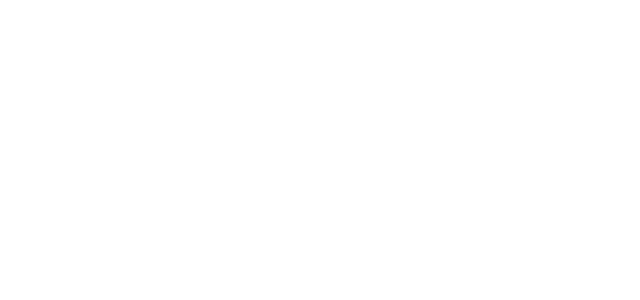
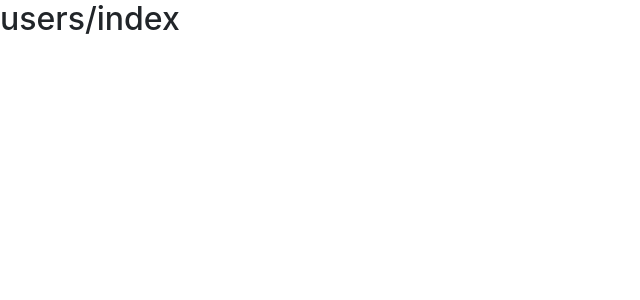
Before and after one commit to residenti/nuxtjs-guide-app, a Nuxt app: page /users in a window 1280 px wide. Before the commit this address had no page. Shown: the top 300 px of the page, without its empty margins (0-640 px from the left). Built offline with nearby package versions, Linux system fonts and the light colour scheme.

Commit message:
はじめる > ルーティング > ルーティングの基礎.

```diff
--- /dev/null
+++ b/pages/users/index.vue
@@ -0,0 +1,5 @@
+<template>
+  <div>
+    <h2>users/index</h2>
+  </div>
+</template>
--- /dev/null
+++ b/pages/users/one.vue
@@ -0,0 +1,5 @@
+<template>
+  <div>
+    <h2>users/one</h2>
+  </div>
+</template>
```
